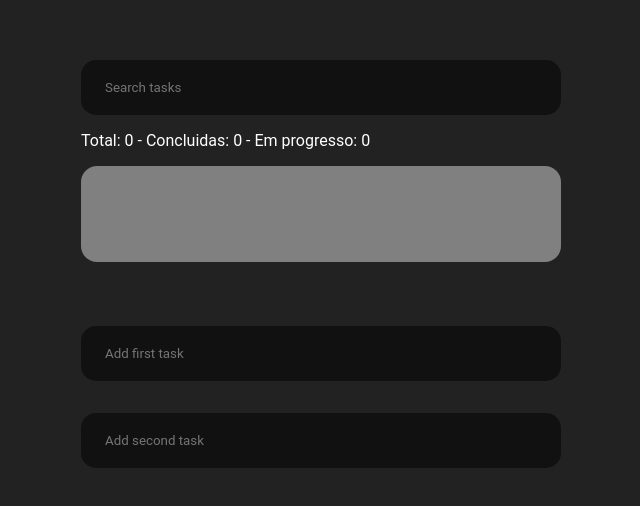
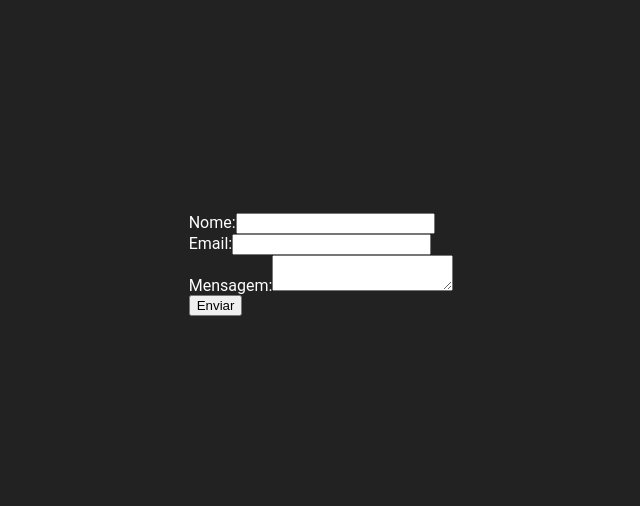
Before and after one commit to roofranklin/adatech-aula-deploy, a React (Create React App) app: page / in a window 1280 px wide. Shown: the part 136-642 px from the top of the page, without its empty margins (319-959 px from the left). Built offline with nearby package versions, Linux system fonts and the light colour scheme.

Commit message:
Formulário funcionando

```diff
--- a/package.json
+++ b/package.json
@@ -14,6 +14,7 @@
     "nanoid": "^4.0.2",
     "react": "^18.2.0",
     "react-dom": "^18.2.0",
+    "react-router-dom": "^6.10.0",
     "react-scripts": "5.0.1",
     "styled-components": "^5.3.9",
     "typescript": "^4.4.2",
--- a/src/App.tsx
+++ b/src/App.tsx
@@ -1,5 +1,8 @@
-import { TaskProvider } from "./context/task.contex";
+import { BrowserRouter as Router, Route, Routes } from 'react-router-dom';
+import { IRegisterData } from './screens/Register/Register.types';
+import { TaskProvider } from "./context/task.context";
 import Listview from "./screens/Listview";
+import Register from "./screens/Register";
 import { AppLayoutContainer, GlobalStyle } from "./styles";
 
 const App = () => {
@@ -8,7 +11,12 @@ const App = () => {
     <TaskProvider>
       <GlobalStyle />
       <AppLayoutContainer>
-        <Listview />
+        <Router>
+          <Routes>
+            <Route path="/" element={<Register onSubmit={function handleSubmit(data: IRegisterData): void {} } />} />
+            <Route path="/listview" element={<Listview />} />
+          </Routes>
+        </Router>
       </AppLayoutContainer>
     </TaskProvider>
     </>
--- a/src/components/SearchTerm/index.tsx
+++ b/src/components/SearchTerm/index.tsx
@@ -1,4 +1,4 @@
-import { useTask } from "../../context/task.contex";
+import { useTask } from "../../context/task.context";
 import { StyledInput } from "../../screens/Listview/Listview.styles";
 
 const SearchTerm = () => {
--- a/src/components/TaksStatus/index.tsx
+++ b/src/components/TaksStatus/index.tsx
@@ -1,5 +1,5 @@
 import { useEffect, useMemo } from "react";
-import { useTask } from "../../context/task.contex";
+import { useTask } from "../../context/task.context";
 
 
 const TaskStatus = () => {
--- a/src/context/task.contex.tsx
+++ b/src/context/task.context.tsx
@@ -71,7 +71,7 @@ const TaskProvider = ({ children }: IProps) => {
   };
 
   const Status = useMemo(() => {
-    console.log("🚀 ~ file: task.contex.tsx:98 ~ Status ~ useMemo");
+    console.log("🚀 ~ file: task.context.tsx:98 ~ Status ~ useMemo");
 
     const data = tasks.reduce(
       (previous, item) => {
@@ -100,7 +100,7 @@ const TaskProvider = ({ children }: IProps) => {
   }, [tasks.length]);
 
   useEffect(() => {
-    console.log("🚀 ~ file: task.context ~ 100");
+    console.log("🚀 ~ file: task.contextt ~ 100");
   }, []);
 
   return (
--- a/src/screens/Listview/index.tsx
+++ b/src/screens/Listview/index.tsx
@@ -8,7 +8,7 @@ import {
 import Spacer from "../../components/Spacer";
 import { ListContainer, TodoListContainer } from "./Listview.styles";
 import { ITask } from "./Listview.types";
-import { useTask } from "../../context/task.contex";
+import { useTask } from "../../context/task.context";
 import { SearchTerm } from "../../components/SearchTerm";
 import TodoListItem from "../../components/TodoListItem";
 import AddTaskInput from "../../components/Input";
--- /dev/null
+++ b/src/screens/Register/index.tsx
@@ -0,0 +1,44 @@
+import React, { useState } from 'react';
+import { IRegisterProps, IRegisterData} from './Register.types'
+
+const Register: React.FC<IRegisterProps> = ({ onSubmit }) => {
+  const [formData, setFormData] = useState<IRegisterData>({
+    name: '',
+    email: '',
+    message: '',
+  });
+
+  const handleChange = (event: React.ChangeEvent<HTMLInputElement | HTMLTextAreaElement>) => {
+    const { name, value } = event.target;
+    setFormData({ ...formData, [name]: value });
+  };
+
+  const handleSubmit = (event: React.FormEvent<HTMLFormElement>) => {
+    event.preventDefault();
+    console.log(formData);
+    onSubmit(formData);
+  };
+
+  return (
+    <form onSubmit={handleSubmit}>
+      <label>
+        Nome:
+        <input type="text" name="name" value={formData.name} onChange={handleChange} />
+      </label>
+      <br />
+      <label>
+        Email:
+        <input type="email" name="email" value={formData.email} onChange={handleChange} />
+      </label>
+      <br />
+      <label>
+        Mensagem:
+        <textarea name="message" value={formData.message} onChange={handleChange} />
+      </label>
+      <br />
+      <button type="submit">Enviar</button>
+    </form>
+  );
+};
+
+export default Register;
```
Also changed, not shown: src/screens/Register/Register.styles.ts (added, +12 -0 lines), src/screens/Register/Register.types.ts (added, +9 -0 lines), 1 other file (tests, documents, lock files or other folders).
